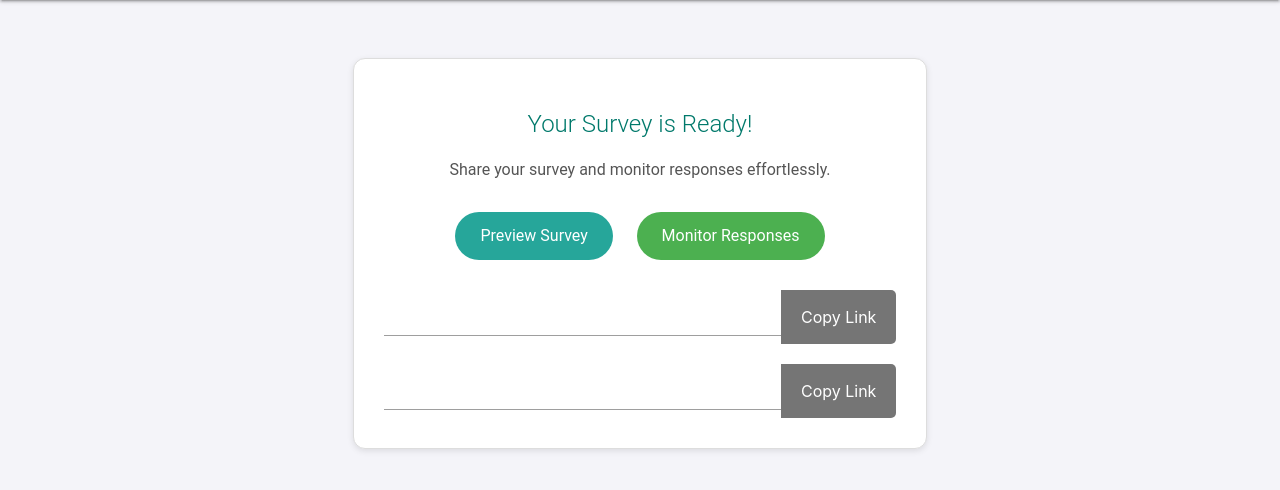
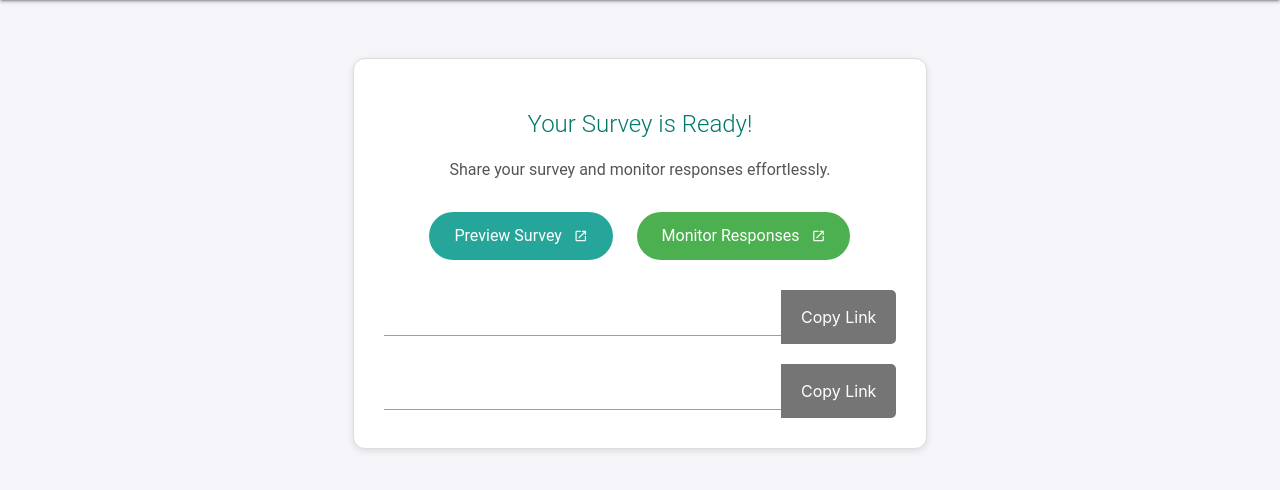
Before and after one commit to michaelseth70/Poll2Audience, a Flask app: template templates/survey_success.html in a window 1280 px wide. Shown: the part 64-554 px from the top of the page. Run offline with Flask 3, Linux system fonts and the light colour scheme; the template is opened without the code that fills it, so the values that code supplies are empty.

Commit message:
Update survey_success.html

```diff
--- a/templates/survey_success.html
+++ b/templates/survey_success.html
@@ -39,8 +39,7 @@
             text-align: center;
             margin-top: 20px;
         }
-        .action-buttons a,
-        .action-buttons button {
+        .action-buttons a {
             margin: 10px;
             padding: 12px 25px;
             font-size: 16px;
@@ -48,6 +47,12 @@
             text-decoration: none;
             display: inline-block;
             transition: background-color 0.3s ease;
+            position: relative;
+        }
+        .action-buttons a .icon {
+            font-size: 14px;
+            margin-left: 8px;
+            vertical-align: middle;
         }
         .action-buttons a.preview-btn {
             background-color: #26a69a;
@@ -112,8 +117,12 @@
 
                     <!-- Action Buttons -->
                     <div class="action-buttons">
-                        <a href="{{ survey_link }}" target="_blank" class="preview-btn">Preview Survey</a>
-                        <a href="{{ monitor_link }}" class="monitor-btn">Monitor Responses</a>
+                        <a href="{{ survey_link }}" target="_blank" class="preview-btn">
+                            Preview Survey <i class="material-icons icon">open_in_new</i>
+                        </a>
+                        <a href="{{ monitor_link }}" target="_blank" class="monitor-btn">
+                            Monitor Responses <i class="material-icons icon">open_in_new</i>
+                        </a>
                     </div>
 
                     <!-- Survey Link Section -->
@@ -131,6 +140,9 @@
             </div>
         </div>
     </div>
+
+    <!-- Materialize Icons -->
+    <link href="https://fonts.googleapis.com/icon?family=Material+Icons" rel="stylesheet">
 
     <script>
         // Copy survey link to clipboard
```
